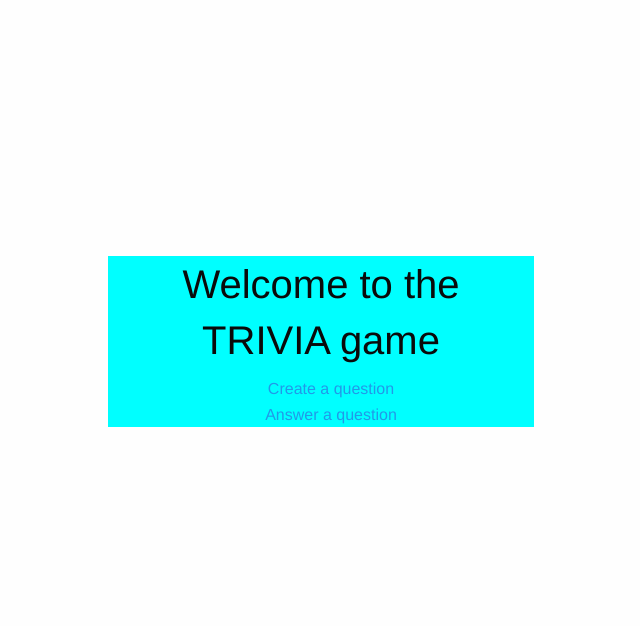
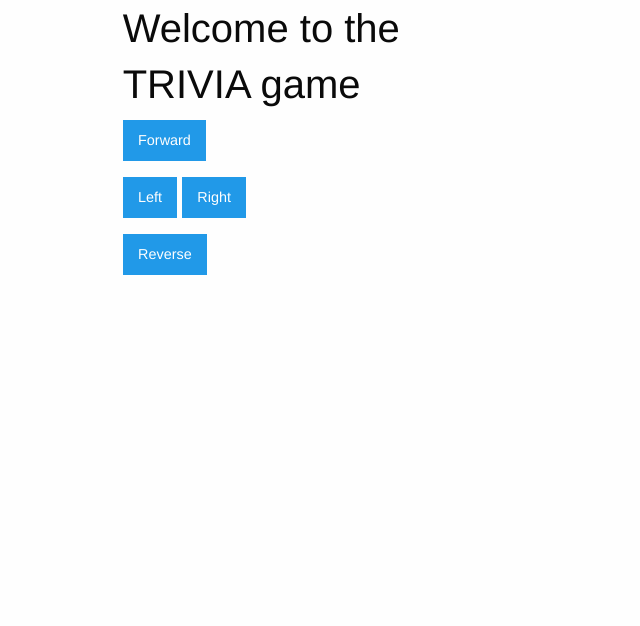
Before and after one commit to season-7/Robotics-Python, a Flask app: template app/templates/index.html in a window 1280 px wide. Shown: the top 626 px of the page, without its empty margins (319-959 px from the left). After the commit the page ends 275 px from the top, so only its background shows below. Run offline with Flask 2, Linux system fonts and the light colour scheme; the template is opened without the code that fills it, so the values that code supplies are empty; some libraries are stand-ins or nearby versions.

Commit message:
navigation

```diff
--- a/app/templates/index.html
+++ b/app/templates/index.html
@@ -1,19 +1,21 @@
 {% extends "base.html" %} {% block content %}
-<div class="container_index large-centered small-12 large-4 columns">
+<div class="index_container large-centered small-12 large-4 columns">
     <header>
 
         <h2>Welcome to the <br>TRIVIA game</h2>
 
     </header>
     <section class="index_main">
-        <ul class="navigation">
-            <li>
-                <a href="{{url_for('create')}}">Create a question</a>
-            </li>
-            <li>
-                <a href="{{url_for('answer', title = title)}}">Answer a question</a>
-            </li>
-        </ul>
+        <div id="go">
+            <button class="button">Forward</button>
+        </div>
+        <div id="turn">
+            <button id="left" class="button">Left</button>
+            <button id="right" class="button">Right</button>
+        </div>
+        <div id="back">
+            <button class="button">Reverse</button>
+        </div>
 
     </section>
 </div>
```
